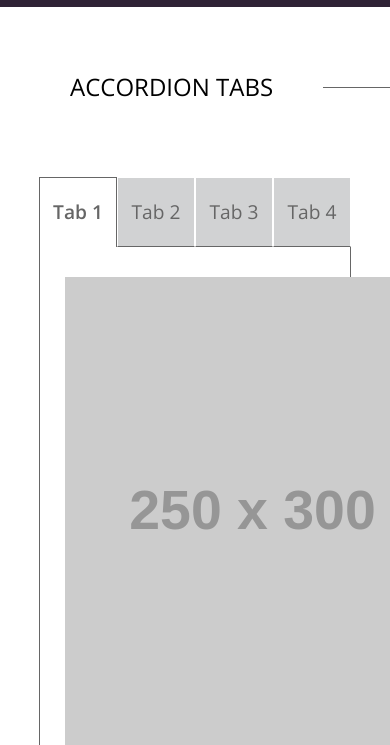
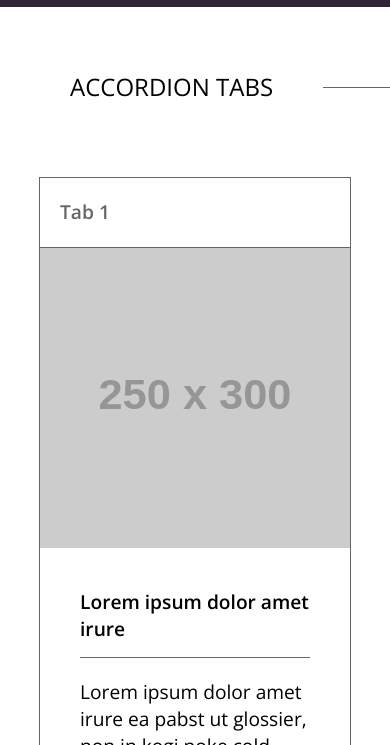
Before and after one commit to michellehoffman/pattrn-party, a website: page public/index.html in a window 390 px wide. Both pictures are taken after a click on the element "Tab 1". Shown: the part 99-844 px from the top of the page. Drawn offline with nearby package versions, Linux system fonts and the light colour scheme; placeholder pictures from the web are drawn by us.

Commit message:
Make accordion tabs responsive

```diff
--- a/public/index.html
+++ b/public/index.html
@@ -21,6 +21,8 @@
             <h3 class="tab button-inactive">Tab 3</h3>
             <h3 class="tab button-inactive">Tab 4</h3>
           </div>
+
+          <h3 class="mobile button-active mobile-tab-1">Tab 1</h3>
           <div id="tab-1" class="tab-content active">
             <div class="tab-content-left"></div>
             <div class="tab-content-right">
@@ -29,6 +31,7 @@
               <p>Actually excepteur sustainable exercitation, anim pickled chicharrones aliquip cupidatat duis food truck slow-carb. Anim retro vegan, bespoke fugiat food truck in sustainable street art drinking vinegar. Gochujang aliqua excepteur, locavore occupy sunt meggings skateboard cred 8-bit affogato fanny pack kickstarter. Seitan lomo narwhal vegan culpa adipisicing.</p>
             </div>
           </div>
+          <h3 class="mobile button-inactive">Tab 2</h3>
           <div id="tab-2" class="tab-content inactive">
             <div class="tab-content-left"></div>
             <div class="tab-content-right">
@@ -37,6 +40,7 @@
               <p>Actually excepteur sustainable exercitation, anim pickled chicharrones aliquip cupidatat duis food truck slow-carb. Anim retro vegan, bespoke fugiat food truck in sustainable street art drinking vinegar. Gochujang aliqua excepteur, locavore occupy sunt meggings skateboard cred 8-bit affogato fanny pack kickstarter. Seitan lomo narwhal vegan culpa adipisicing.</p>
             </div>
           </div>
+          <h3 class="mobile button-inactive">Tab 3</h3>
           <div id="tab-3" class="tab-content inactive">
             <div class="tab-content-left"></div>
             <div class="tab-content-right">
@@ -45,6 +49,7 @@
               <p>Actually excepteur sustainable exercitation, anim pickled chicharrones aliquip cupidatat duis food truck slow-carb. Anim retro vegan, bespoke fugiat food truck in sustainable street art drinking vinegar. Gochujang aliqua excepteur, locavore occupy sunt meggings skateboard cred 8-bit affogato fanny pack kickstarter. Seitan lomo narwhal vegan culpa adipisicing.</p>
             </div>
           </div>
+          <h3 class="mobile button-inactive tab-4-mobile">Tab 4</h3>
           <div id="tab-4" class="tab-content inactive">
             <div class="tab-content-left"></div>
             <div class="tab-content-right">
--- a/public/lib/script.js
+++ b/public/lib/script.js
@@ -15,9 +15,34 @@ const handleClick = event => {
   inactiveDivs.forEach(div => div.setAttribute('class', 'tab-content inactive'))
 }
 
+const handleClickMobile = event => {
+  const activeTab = event.target;
+  const tabNum = activeTab.innerText.slice(-1);
+  const allTabs = $('.mobile')
+  const tabsArray = [...allTabs];
+  const inactiveTabs = tabsArray.filter(h3 => h3 != activeTab)
+  const allContentDivs = $('.tab-content')
+  const divsArray = [...allContentDivs];
+  const activeDiv = divsArray.find(div => div.id === `tab-${tabNum}`)
+  const inactiveDivs = divsArray.filter(div => div != activeDiv)
+
+  activeTab.setAttribute('class', 'mobile button-active')
+  activeDiv.setAttribute('class', 'tab-content active');
+  inactiveTabs.forEach((tab, index) => {
+    if(index === inactiveTabs.length - 1) {
+      tab.setAttribute('class', 'mobile button-inactive tab-4-mobile')
+      return
+    }
+
+    tab.setAttribute('class', 'mobile button-inactive')
+  })
+  inactiveDivs.forEach(div => div.setAttribute('class', 'tab-content inactive'))
+}
+
 const dropDownMenu = () => {
   $('.nav').addClass('show')
 }
 
 $('.tab').on('click', handleClick);
+$('.mobile').on('click', handleClickMobile);
 $('nav').on('click', dropDownMenu);
--- a/public/reset.css
+++ /dev/null
@@ -1,48 +0,0 @@
-/* http://meyerweb.com/eric/tools/css/reset/
-   v2.0 | 20110126
-   License: none (public domain)
-*/
-
-html, body, div, span, applet, object, iframe,
-h1, h2, h3, h4, h5, h6, p, blockquote, pre,
-a, abbr, acronym, address, big, cite, code,
-del, dfn, em, img, ins, kbd, q, s, samp,
-small, strike, strong, sub, sup, tt, var,
-b, u, i, center,
-dl, dt, dd, ol, ul, li,
-fieldset, form, label, legend,
-table, caption, tbody, tfoot, thead, tr, th, td,
-article, aside, canvas, details, embed,
-figure, figcaption, footer, header, hgroup,
-menu, nav, output, ruby, section, summary,
-time, mark, audio, video {
-  margin: 0;
-  padding: 0;
-  border: 0;
-  font-size: 100%;
-  font: inherit;
-  vertical-align: baseline;
-}
-/* HTML5 display-role reset for older browsers */
-article, aside, details, figcaption, figure,
-footer, header, hgroup, menu, nav, section {
-  display: block;
-}
-body {
-  line-height: 1;
-}
-ol, ul {
-  list-style: none;
-}
-blockquote, q {
-  quotes: none;
-}
-blockquote:before, blockquote:after,
-q:before, q:after {
-  content: '';
-  content: none;
-}
-table {
-  border-collapse: collapse;
-  border-spacing: 0;
-}
--- a/public/styles.css
+++ b/public/styles.css
@@ -78,9 +78,13 @@ article {
   color: #666;
   font-size: 1.2rem;
   height: 70px;
-  padding-top: 20px;
+  padding: 20px;
   text-align: center;
   width: 25%;
+}
+
+.mobile {
+  display: none;
 }
 
 .button-active {
@@ -145,6 +149,59 @@ article {
   font-size: 1.2rem;
   text-decoration: none;
   padding: 15px 150px;
+}
+
+@media screen and (max-width: 800px) {
+  .tabs {
+    display: none;
+  }
+
+  .button-active {
+    border: none;
+  }
+
+  .mobile {
+    border: none;
+    border-top: 1px solid #666;
+    border-left: 1px solid #666;
+    border-right: 1px solid #666;
+    color: #666;
+    display: block;
+    font-size: 1.2rem;
+    height: 70px;
+    margin: auto;
+    padding: 20px;
+    text-align: left;
+    width: 80%;
+  }
+
+  .tab-4-mobile {
+    border-bottom: 1px solid #666;
+  }
+
+  .tab-content {
+    border-top: 1px solid #666;
+    border-bottom: none;
+    display: flex;
+    padding: 0;
+    flex-wrap: wrap;
+  }
+
+  .tab-content-left {
+    height: 300px;
+  }
+
+  .tab-content-left,
+  .tab-content-right {
+    margin: 0;
+    min-width: 0;
+    width: 100%;
+  }
+
+  .tab-content-right {
+    padding: 40px;
+  }
+
 }
 
 /*FLEXIBLE CARDS*/
```
